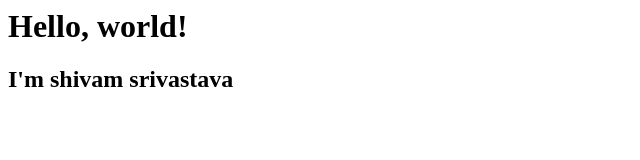
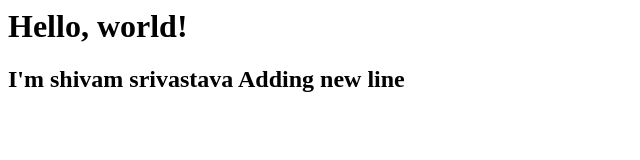
Before and after one commit to Shivam26-2002/GithubActionsAssign, a plain HTML site: page index.html in a window 1280 px wide. Shown: the whole page, without its empty margins (0-640 px from the left). Drawn offline with Linux system fonts and the light colour scheme.

Commit message:
Commited Index file

```diff
--- a/index.html
+++ b/index.html
@@ -1 +1 @@
-<html><body><h1>Hello, world!</h1><h2>I'm shivam srivastava</h2></body></html>
+<html><body><h1>Hello, world!</h1><h2>I'm shivam srivastava Adding new line</h2></body></html>
```
